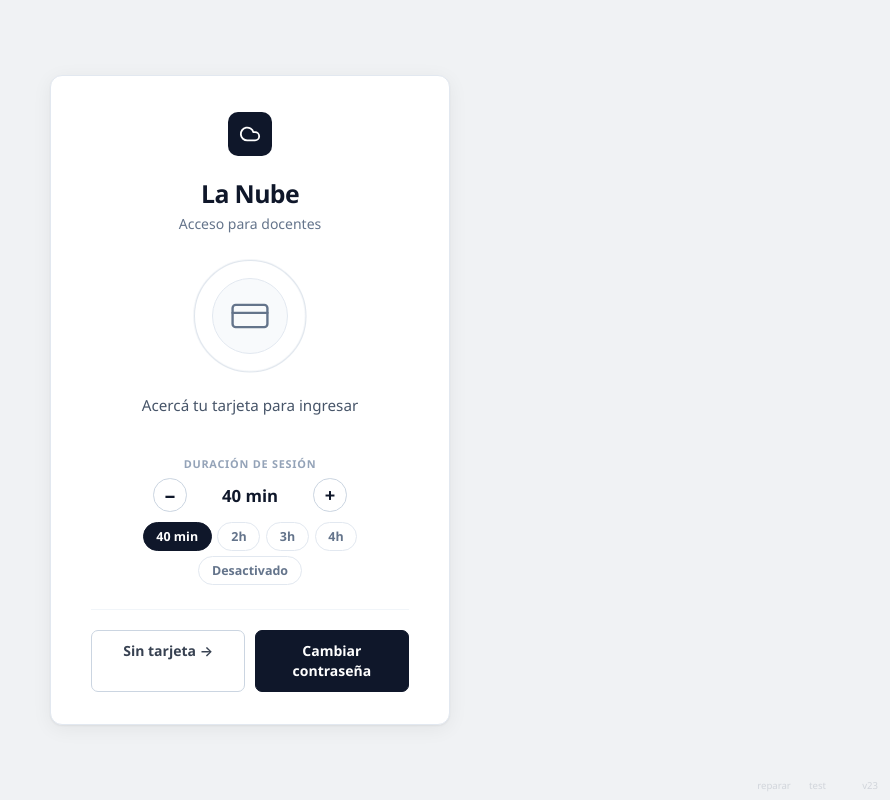
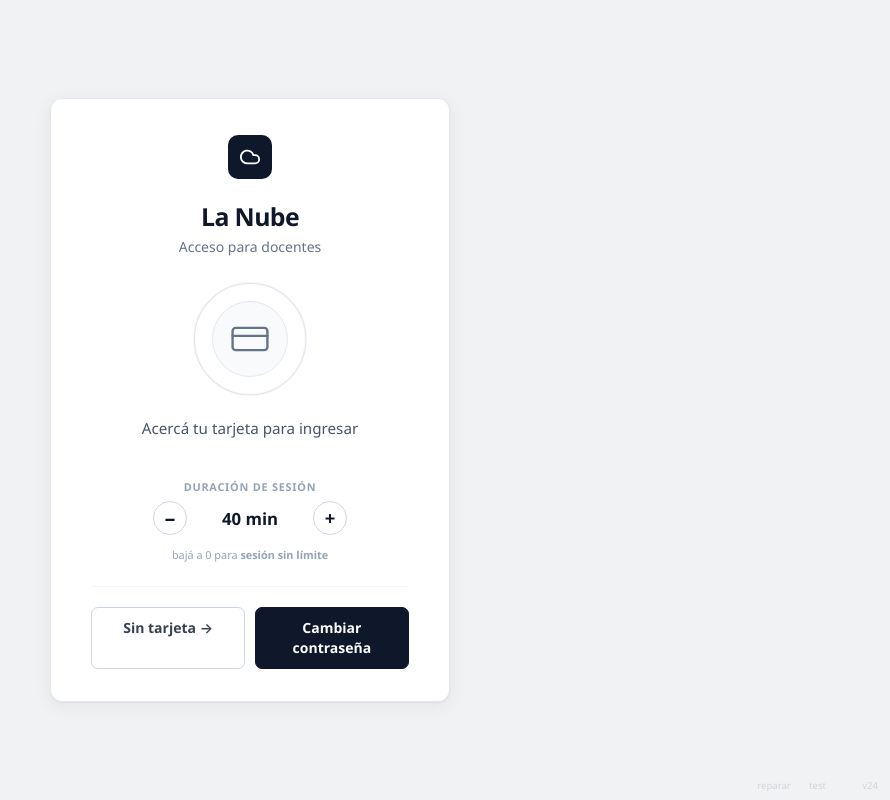
Before and after one commit to duecaz/nfc, a Flask app: page / in a window 1280 px wide. Shown: the whole page, without its empty margins (390-1280 px from the left). Run offline with Flask 3, Linux system fonts and the light colour scheme.

Commit message:
feat(v24/apk10): monitoreo bajo demanda + quitar chips de duracion
- Monitoreo intensivo bajo demanda: toggle ON/OFF en /admin/panels. OFF = paneles
  pinguean cada 10 min (carga minima); ON = cada 1 min (soporte). El intervalo
  viaja en la respuesta de /panel-ping y el APK se auto-ajusta (sin polling extra).
- index.html: quitados los chips 40min/2h/3h/4h/Desactivado (redundantes con el
  stepper +/-). Hint: 'baja a 0 para sesion sin limite'.

Co-Authored-By: Claude Opus 4.8 <noreply@anthropic.com>
Claude-Session: https://claude.ai/code/session_01QgnfUAvDNHez8nYPSswy8t

```diff
--- a/web/app.py
+++ b/web/app.py
@@ -40,7 +40,7 @@ limiter = Limiter(
     storage_uri="memory://",
 )
 
-VERSION              = "23"
+VERSION              = "24"
 NEXTCLOUD_URL        = os.environ.get("NEXTCLOUD_URL", "http://192.168.1.50:8181")
 NEXTCLOUD_PUBLIC_URL = os.environ.get("NEXTCLOUD_PUBLIC_URL", NEXTCLOUD_URL)
 COOKIE_DOMAIN        = os.environ.get("COOKIE_DOMAIN") or None
@@ -168,6 +168,25 @@ def _save_panel(pid, info):
         data[pid] = info
         PANELS_FILE.write_text(json.dumps(data, indent=2, ensure_ascii=False),
                                encoding="utf-8")
+
+
+# Monitoreo bajo demanda: OFF = baseline (paneles pinguean espaciado, carga
+# minima); ON = soporte en vivo (paneles pinguean seguido). El intervalo viaja
+# en la respuesta del ping y el panel se auto-ajusta.
+MONITOR_FILE = Path(__file__).parent / "monitor.flag"
+PING_OFF = 600   # seg cuando el monitoreo esta APAGADO (10 min)
+PING_ON  = 60    # seg cuando esta ENCENDIDO (soporte, 1 min)
+
+
+def _monitor_on():
+    try:
+        return MONITOR_FILE.read_text(encoding="utf-8").strip() == "1"
+    except Exception:
+        return False
+
+
+def _set_monitor(on):
+    MONITOR_FILE.write_text("1" if on else "0", encoding="utf-8")
 
 
 # ---------------------------------------------------------------------------
@@ -478,7 +497,15 @@ def panel_ping():
         "ip":   get_remote_address(),
         "seen": datetime.now(timezone.utc).isoformat(timespec="seconds"),
     })
-    return jsonify(ok=True)
+    # el panel se auto-ajusta a este intervalo: rapido si el monitoreo esta ON.
+    return jsonify(ok=True, interval=PING_ON if _monitor_on() else PING_OFF)
+
+
+@app.route("/admin/panels/monitor", methods=["POST"])
+@require_admin
+def admin_panels_monitor():
+    _set_monitor(request.form.get("on") == "1")
+    return redirect(url_for("admin_panels"))
 
 
 @app.route("/admin/panels")
@@ -486,6 +513,7 @@ def panel_ping():
 def admin_panels():
     """Tabla de estado de la flota (online/offline, version, NFC)."""
     panels = _load_panels()
+    mon = _monitor_on()
     now = datetime.now(timezone.utc)
     rows = ""
     online = 0
@@ -519,7 +547,16 @@ def admin_panels():
  a{{color:#38bdf8}}
 </style></head><body>
  <h1>Paneles de la flota</h1>
- <div class="sub">{online} online / {len(panels)} totales &middot; refresca cada 30s &middot; server v{VERSION}</div>
+ <div class="sub">{online} online / {len(panels)} totales &middot; server v{VERSION}</div>
+ <form method="POST" action="/admin/panels/monitor" style="margin:.2rem 0 1rem">
+   <span style="font-size:.85rem">Monitoreo intensivo (soporte):
+     <b style="color:{'#3ddc97' if mon else '#94a3b8'}">{'ON — paneles cada 1 min' if mon else 'OFF — paneles cada 10 min'}</b>
+   </span>
+   <input type="hidden" name="on" value="{'0' if mon else '1'}">
+   <button style="margin-left:.6rem;padding:.35rem .9rem;border:none;border-radius:8px;
+     background:{'#7c2d12' if mon else '#0369a1'};color:#fff;font-weight:600;cursor:pointer">
+     {'Apagar' if mon else 'Encender'}</button>
+ </form>
  <table><tr><th>Panel</th><th>APK</th><th>NFC</th><th>IP</th><th>Estado</th></tr>{rows}</table>
  <p style="margin-top:1rem"><a href="/admin">&larr; admin</a></p>
  <script>setTimeout(function(){{location.reload()}},30000)</script>
--- a/web/templates/index.html
+++ b/web/templates/index.html
@@ -119,30 +119,10 @@
       letter-spacing: .07em;
       font-weight: 600;
     }
-    .dur-chips {
-      display: flex;
-      flex-wrap: wrap;
-      gap: .35rem;
-      justify-content: center;
-    }
-    .dur-chip {
-      padding: .28rem .8rem;
-      border-radius: 999px;
-      border: 1.5px solid #e2e8f0;
-      background: transparent;
-      color: #64748b;
-      font-size: .78rem;
-      font-weight: 600;
-      cursor: pointer;
-      transition: all .15s;
-      font-family: inherit;
-      line-height: 1.4;
-    }
-    .dur-chip:hover { border-color: #94a3b8; color: #374151; }
-    .dur-chip.active {
-      background: #0f172a;
-      border-color: #0f172a;
-      color: #fff;
+    .dur-hint {
+      font-size: .68rem;
+      color: #94a3b8;
+      margin-top: .1rem;
     }
     .dur-stepper {
       display: flex; align-items: center; justify-content: center;
@@ -248,13 +228,7 @@
         <div class="dur-value" id="dur-value">40 min</div>
         <button type="button" class="dur-step" id="dur-plus">+</button>
       </div>
-      <div class="dur-chips" id="dur-chips">
-        <button type="button" class="dur-chip" data-min="40">40 min</button>
-        <button type="button" class="dur-chip" data-min="120">2h</button>
-        <button type="button" class="dur-chip" data-min="180">3h</button>
-        <button type="button" class="dur-chip" data-min="240">4h</button>
-        <button type="button" class="dur-chip" data-min="0">Desactivado</button>
-      </div>
+      <div class="dur-hint">bajá a 0 para <b>sesión sin límite</b></div>
     </div>
 
     <hr>
@@ -320,9 +294,6 @@
     }
     function renderDur() {
       document.getElementById('dur-value').textContent = fmtDur(sessionMinutes);
-      document.querySelectorAll('.dur-chip').forEach(function (c) {
-        c.classList.toggle('active', parseInt(c.dataset.min, 10) === sessionMinutes);
-      });
     }
     function setDur(m) {
       sessionMinutes = Math.max(0, Math.min(DUR_MAX, m));
@@ -330,10 +301,6 @@
     }
     document.getElementById('dur-minus').addEventListener('click', function () { setDur(sessionMinutes - DUR_STEP); });
     document.getElementById('dur-plus').addEventListener('click',  function () { setDur(sessionMinutes + DUR_STEP); });
-    document.getElementById('dur-chips').addEventListener('click', function (e) {
-      var chip = e.target.closest('.dur-chip');
-      if (chip) setDur(parseInt(chip.dataset.min, 10));
-    });
     renderDur();
 
     async function authenticate(uid) {
```
Also changed, not shown: docs/auditoria.md (+12 -8 lines), 2 other files.
